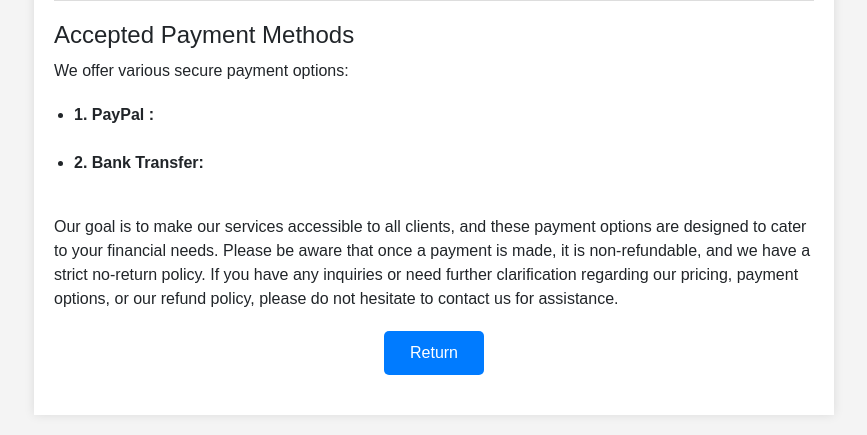
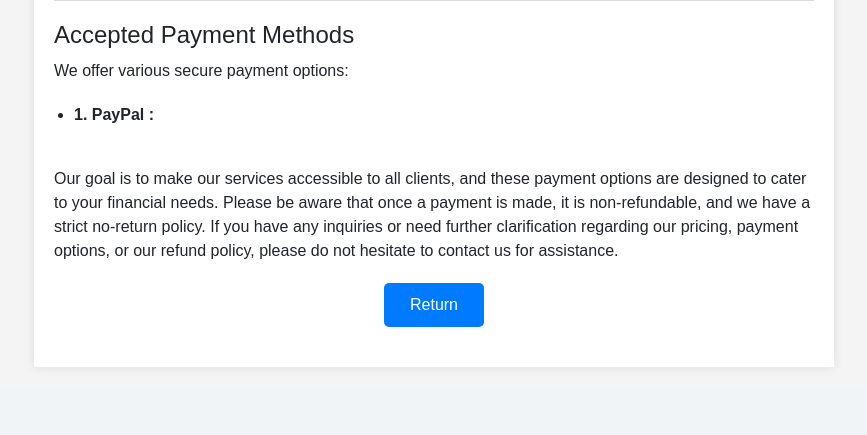
Before and after one commit to Yehiakobeyssy/Yktechnology, a PHP site: page /work/pricing.php in a window 1280 px wide. Shown: the part 715-1150 px from the top of the page, without its empty margins (206-1073 px from the left). After the commit the page ends 1084 px from the top, so only its background shows below. Run offline with PHP 8.4, Linux system fonts and the light colour scheme; data comes from the database, SQL or seed files in the repository; some libraries are stand-ins or nearby versions.

Commit message:
fix fugs

```diff
--- a/pricing.php
+++ b/pricing.php
@@ -228,7 +228,7 @@
             <p>We offer various secure payment options:</p>
             <ul>
                 <?php
-                    $sql=$con->prepare('SELECT methot,note FROM  tblpayment_method WHERE paymentmethodD !=2 AND method_active=1');
+                    $sql=$con->prepare('SELECT methot,note FROM  tblpayment_method WHERE paymentmethodD !=3 AND method_active=1');
                     $sql->execute();
                     $rows=$sql->fetchAll();
                     $i=1;
--- a/user/viewinvoice.php
+++ b/user/viewinvoice.php
@@ -61,6 +61,7 @@
     <link rel="stylesheet" href="css/viewinvoice.css">
     <link rel="stylesheet" type="text/css" href="css/print-styles.css" media="print">
     <script src="https://cdn.rawgit.com/davidshimjs/qrcodejs/gh-pages/qrcode.min.js"></script>
+    <script src="https://gateway.sumup.com/gateway/ecom/card/v2/sdk.js"></script>
 
 </head>
 <body>
@@ -150,6 +151,7 @@
                 </tfoot>
             </table>
         </div>
+
         <div class="paymenttable">
             <table>
                 <thead>
@@ -287,7 +289,7 @@
         $paypalresult=$sql->fetch();
         $paypalKey=$paypalresult['key_payPal'];
     ?>
-    <script src="https://www.paypal.com/sdk/js?client-id=<?php echo $paypalKey?>&disable-funding=credit,card,sofort&locale=es_ES&currency=USD" data-sdk-integration-source="button-factory"></script>
+    <script src="https://www.paypal.com/sdk/js?client-id=<?php echo $paypalKey?>&disable-funding=credit,card,sofort&locale=es_ES&currency=EUR" data-sdk-integration-source="button-factory"></script>
     <script src="js/viewinvoice.js"></script>
     <?php
         /*  AesUzW12lpAZ-DmxpH5WPJqADzBR7ws6dtOP4Qd8UvExBXFr0lRt4SAswocUVy7d31FpyLBeE19Jh7yd  real*/
```
